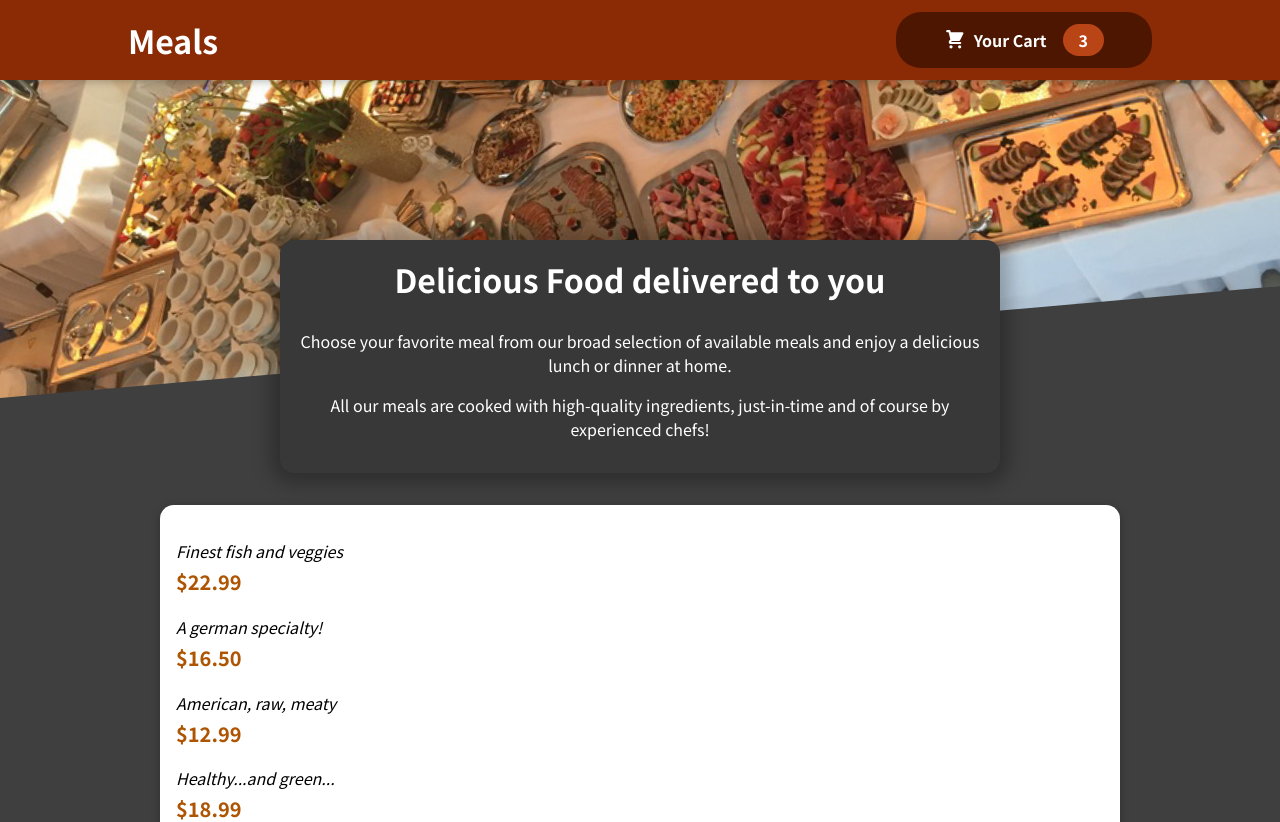
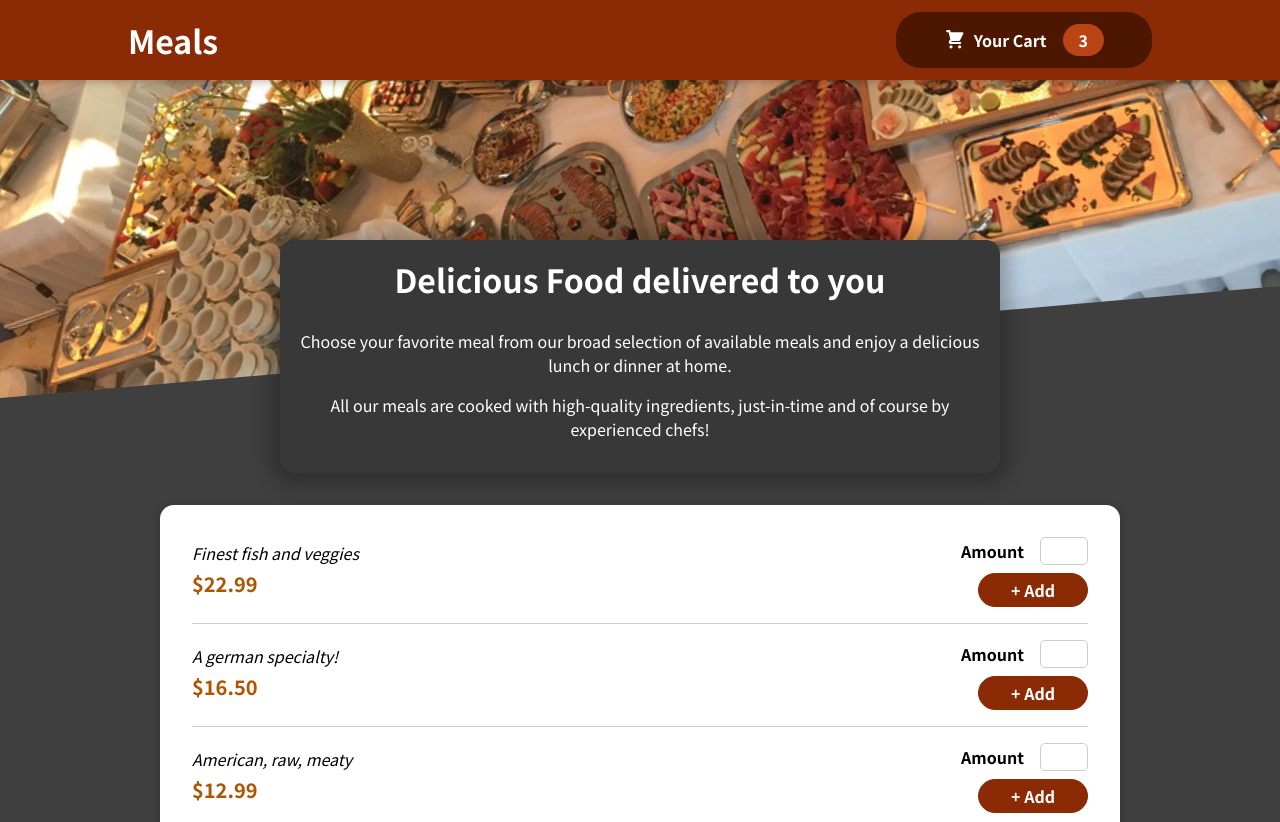
Before and after one commit to Muthu7318/react-foodOrder-app, a React (Create React App) app: page / in a window 1280 px wide. Shown: the top 822 px of the page. Built offline with nearby package versions, Linux system fonts and the light colour scheme.

Commit message:
mealItem form

```diff
--- a/src/components/meals/mealItem/MealItem.js
+++ b/src/components/meals/mealItem/MealItem.js
@@ -1,15 +1,18 @@
 import styles from "./mealItem.module.css";
+import MealItemForm from "./MealItemForm";
 
 const MealItem = (props) => {
   const price = `$${props.price.toFixed(2)}`;
   return (
-    <li className={styles.meals}>
+    <li className={styles.meal}>
       <div>
         <h3>{props.name}</h3>
         <div className={styles.description}>{props.description}</div>
         <div className={styles.price}>{price}</div>
       </div>
-      <div></div>
+      <div>
+        <MealItemForm></MealItemForm>
+      </div>
     </li>
   );
 };
--- a/src/components/meals/mealItem/MealItemForm.js
+++ b/src/components/meals/mealItem/MealItemForm.js
@@ -0,0 +1,23 @@
+import styles from "./MealItemForm.module.css";
+import Input from "../../ui/Input";
+
+const MealItemForm = (props) => {
+  return (
+    <form className={styles.form}>
+      <Input
+        label="Amount"
+        input={{
+          id: "amount",
+          type: "number",
+          min: "1",
+          max: "5",
+          step: "1",
+          default: "1",
+        }}
+      />
+      <button>+ Add</button>
+    </form>
+  );
+};
+
+export default MealItemForm;
--- /dev/null
+++ b/src/components/meals/mealItem/MealItemForm.module.css
@@ -0,0 +1,20 @@
+.form {
+  text-align: right;
+}
+
+.form button {
+  font: inherit;
+  cursor: pointer;
+  background-color: #8a2b06;
+  border: 1px solid #8a2b06;
+  color: white;
+  padding: 0.25rem 2rem;
+  border-radius: 20px;
+  font-weight: bold;
+}
+
+.form button:hover,
+.form button:active {
+  background-color: #641e03;
+  border-color: #641e03;
+}
--- /dev/null
+++ b/src/components/ui/Input.js
@@ -0,0 +1,12 @@
+import styles from "./Input.module.css";
+
+const Input = (props) => {
+  return (
+    <div className={styles.input}>
+      <label htmlFor={props.input.id}>{props.label}</label>
+      <input {...props.input} />
+    </div>
+  );
+};
+
+export default Input;
--- /dev/null
+++ b/src/components/ui/Input.module.css
@@ -0,0 +1,18 @@
+.input {
+  display: flex;
+  align-items: center;
+  margin-bottom: 0.5rem;
+}
+
+.input label {
+  font-weight: bold;
+  margin-right: 1rem;
+}
+
+.input input {
+  width: 3rem;
+  border-radius: 5px;
+  border: 1px solid #ccc;
+  font: inherit;
+  padding-left: 0.5rem;
+}
```
Also changed, not shown: 1 other file (tests, documents, lock files or other folders).
